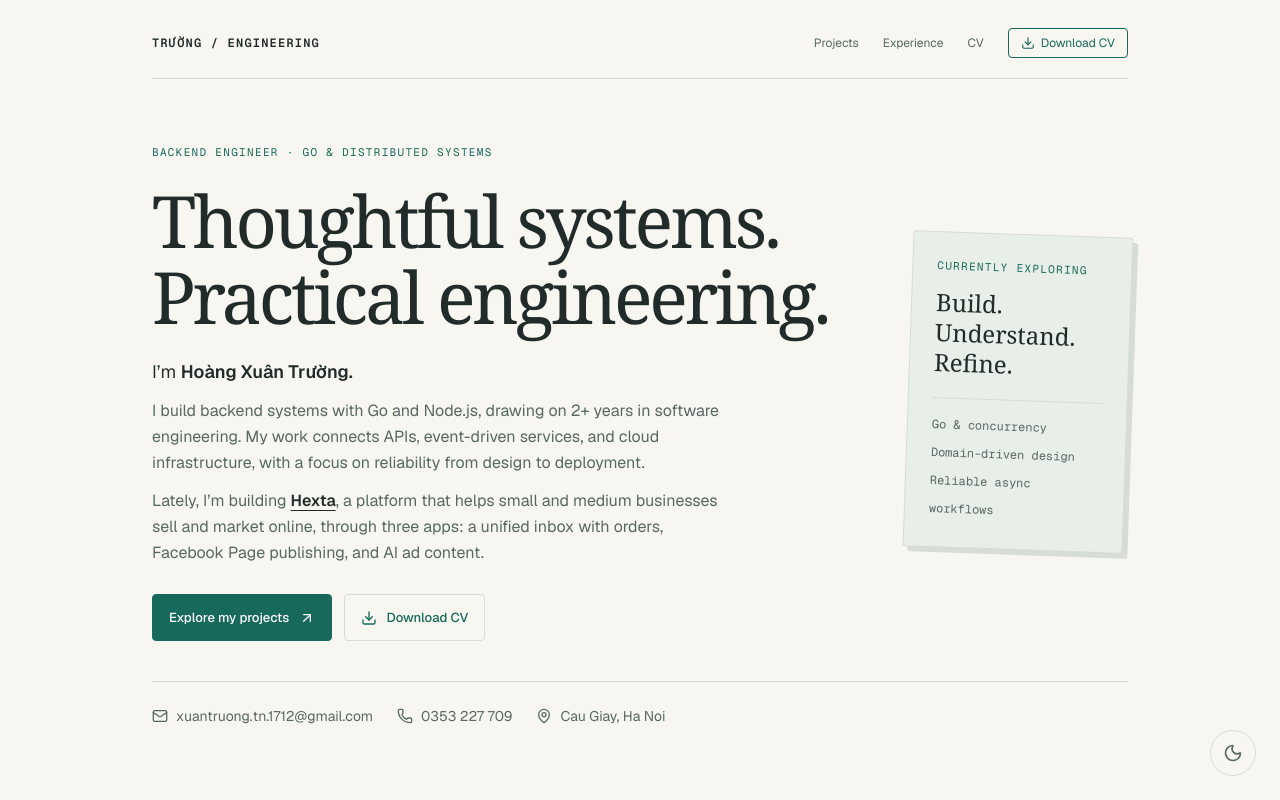
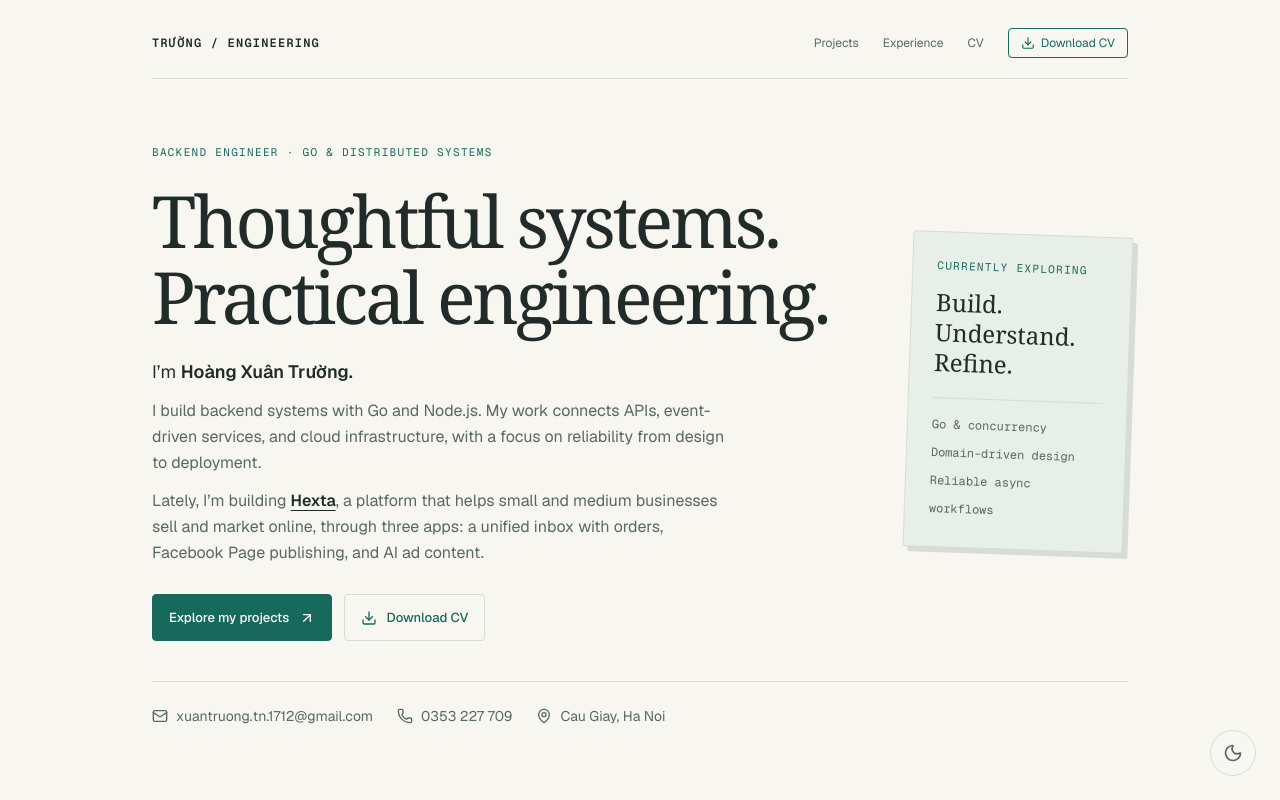
Before and after one commit to TruongHoang2004/portfolio, a Next.js app: page / in a window 1280 px wide. Shown: the top 800 px of the page. Built offline with nearby package versions, Linux system fonts and the light colour scheme.

Commit message:
content: drop years-of-experience claim from hero and CV

```diff
--- a/components/Hero.tsx
+++ b/components/Hero.tsx
@@ -10,7 +10,7 @@ export function Hero() {
           <h1 className="notebook-headline">Thoughtful systems.<br />Practical engineering.</h1>
           <p className="text-lg mt-6 mb-3">I’m <strong className="font-semibold">Hoàng Xuân Trường.</strong></p>
           <p className="text-muted-foreground leading-relaxed max-w-xl">
-            I build backend systems with Go and Node.js, drawing on 2+ years in software engineering. My work connects APIs, event-driven services, and cloud infrastructure, with a focus on reliability from design to deployment.
+            I build backend systems with Go and Node.js. My work connects APIs, event-driven services, and cloud infrastructure, with a focus on reliability from design to deployment.
           </p>
           <p className="text-muted-foreground leading-relaxed max-w-xl mt-3">
             Lately, I’m building <a href="#projects" className="font-semibold text-foreground underline underline-offset-4 hover:text-accent">Hexta</a>, a platform that helps small and medium businesses sell and market online, through three apps: a unified inbox with orders, Facebook Page publishing, and AI ad content.
--- a/data/cv.ts
+++ b/data/cv.ts
@@ -30,7 +30,7 @@ export const cv = {
     github: "github.com/TruongHoang2004",
   },
   summary:
-    "Backend engineer with 2+ years building Go, Node.js and Python services, messaging integrations and the infrastructure that runs them. I have shipped services solo, rebuilt CI/CD and GitOps for 20+ services on AWS, and spent much of my time on production work: data incidents, security remediation, migrations and observability. Currently building Hexta, a platform for small businesses.",
+    "Backend engineer building Go, Node.js and Python services, messaging integrations and the infrastructure that runs them. I have shipped services solo, rebuilt CI/CD and GitOps for 20+ services on AWS, and spent much of my time on production work: data incidents, security remediation, migrations and observability. Currently building Hexta, a platform for small businesses.",
   skills: [
     { group: "Languages", items: "Go, TypeScript, JavaScript, Python, SQL" },
     { group: "Backend", items: "NestJS, FastAPI, Fiber, Fastify, REST, GraphQL, gRPC, Prisma, sqlc" },
```
Also changed, not shown: 1 other file (tests, documents, lock files or other folders).
